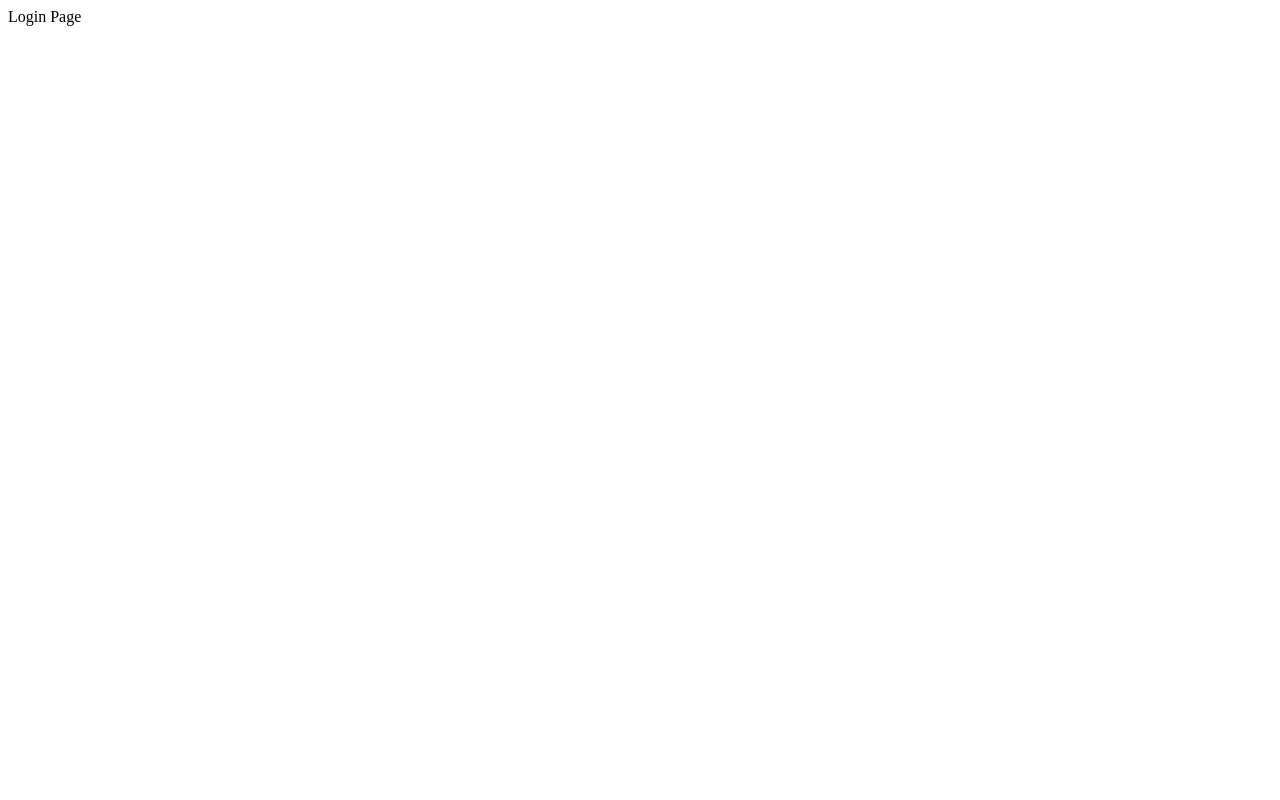
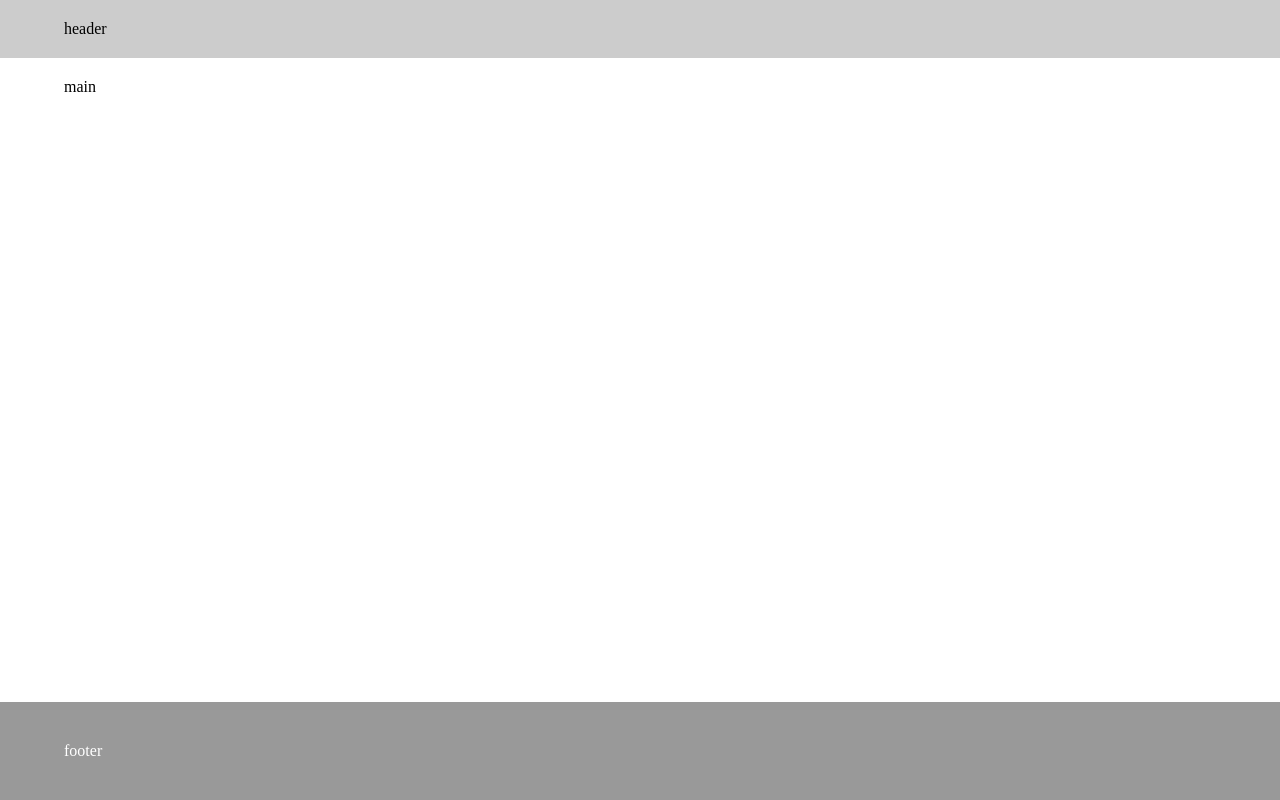
Before and after one commit to Maggiejackss/backendproject, a website: page views/index.html in a window 1280 px wide. Drawn offline with Linux system fonts and the light colour scheme; files that its build step writes are made by us from their sources.

Commit message:
sticky footer

```diff
--- /dev/null
+++ b/public/styles.css
@@ -0,0 +1,37 @@
+* {
+  box-sizing: border-box;
+  margin: 0;
+  padding: 0;
+}
+
+body,
+html {
+  height: 100%;
+}
+
+footer {
+  background-color: #999;
+  color: white;
+  padding: 40px 0;
+}
+
+header {
+  background-color: #ccc;
+  padding: 20px 0;
+}
+
+main {
+  flex: 1;
+  padding: 20px 0;
+}
+
+.y-wrap {
+  margin: 0 auto;
+  width: 90%;
+}
+
+.y-sticky {
+  display: flex;
+  flex-direction: column;
+  height: 100%;
+}
--- a/server.js
+++ b/server.js
@@ -7,6 +7,8 @@ const server = express();
 server.engine('html', es6Renderer);
 server.set('views', 'views');
 server.set('view engine', 'html');
+
+server.use(express.static(__dirname + '/public'));
 
 server.get('/', (req, res) => {
   res.render('index');
--- a/views/index.html
+++ b/views/index.html
@@ -5,8 +5,17 @@
   <meta http-equiv="X-UA-Compatible" content="IE=edge">
   <meta name="viewport" content="width=device-width, initial-scale=1.0">
   <title>Document</title>
+  <link href="./styles.css" rel="stylesheet">
 </head>
-<body>
-  Login Page
+<body class="y-sticky">
+  <header>
+    <div class="y-wrap">header</div>
+  </header>
+  <main>
+    <div class="y-wrap">main</div>
+  </main>
+  <footer>
+    <div class="y-wrap">footer</div>
+  </footer>
 </body>
 </html>
```
